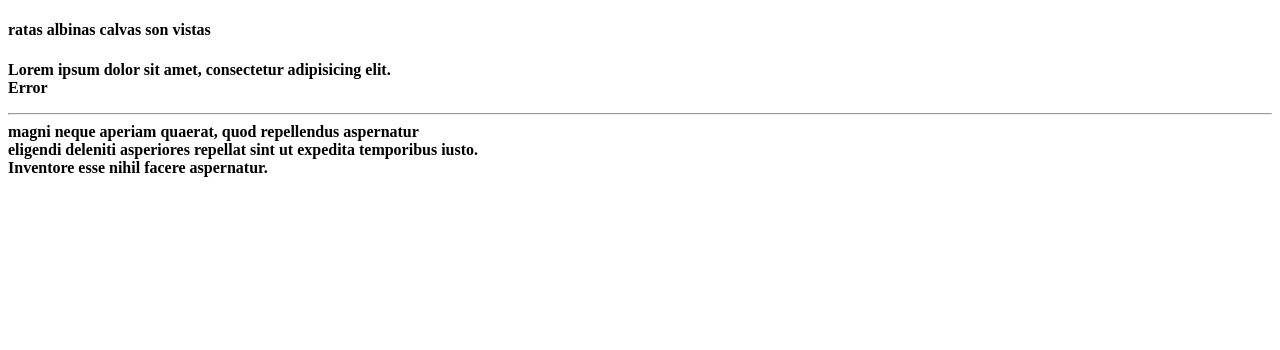
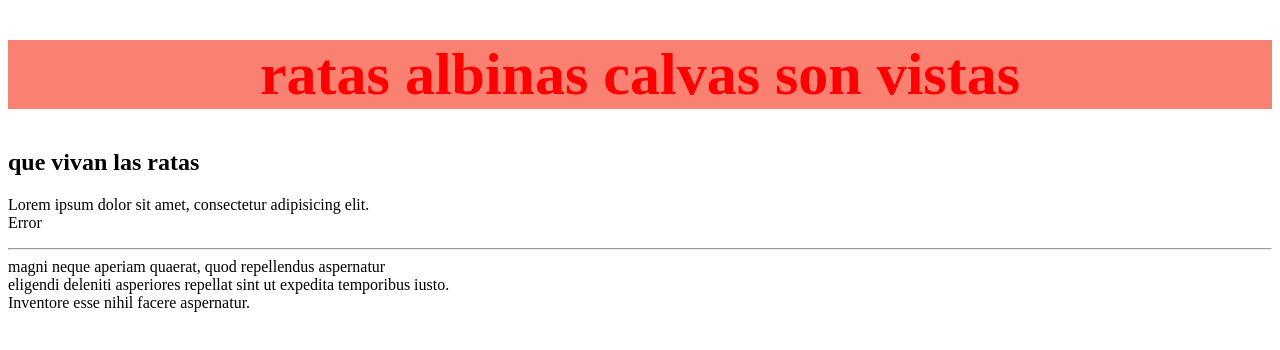
Before and after one commit to ManuRiptus11/html-manuela-ocampo, a website: page index.html in a window 1280 px wide. Drawn offline with Linux system fonts and the light colour scheme.

Commit message:
colores salmon siiii

```diff
--- a/index.html
+++ b/index.html
@@ -6,10 +6,18 @@
     <meta http-equiv="X-UA-Compatible" content="ie=edge" />
     <title>Static Template</title>
   </head>
+  <link rel="stylesheet" href="style.css" />
   <body>
-    <h4>ratas albinas calvas son vistas<h4>
-      <p>
-        Lorem ipsum dolor sit amet, consectetur adipisicing elit.<br /> Error <hr> magni neque aperiam quaerat, quod repellendus aspernatur <br /> eligendi deleniti asperiores repellat sint ut expedita temporibus iusto.<br /> Inventore esse nihil facere aspernatur.
-        <p>
+    <h1>ratas albinas calvas son vistas</body>
+    <h2>que vivan las ratas</h2>
+    <p>
+      Lorem ipsum dolor sit amet, consectetur adipisicing elit.<br />
+      Error
+    </p>
+    <hr />
+    magni neque aperiam quaerat, quod repellendus aspernatur <br />
+    eligendi deleniti asperiores repellat sint ut expedita temporibus iusto.<br />
+    Inventore esse nihil facere aspernatur.
+    <p></p>
   </body>
 </html>
--- /dev/null
+++ b/style.css
@@ -0,0 +1,6 @@
+h1 {
+  color: red;
+  font-size: 60px;
+  text-align: center;
+  background-color: salmon;
+}
```
